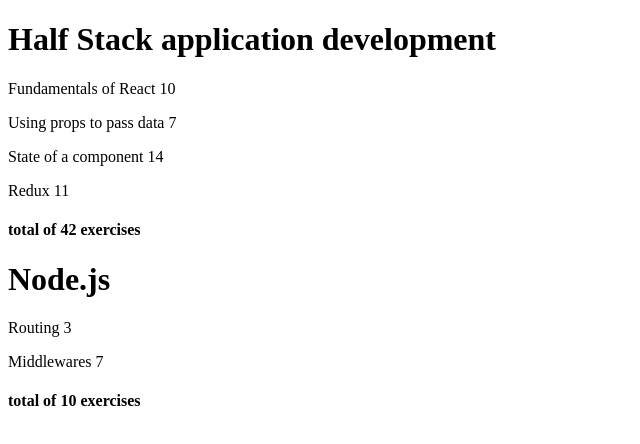
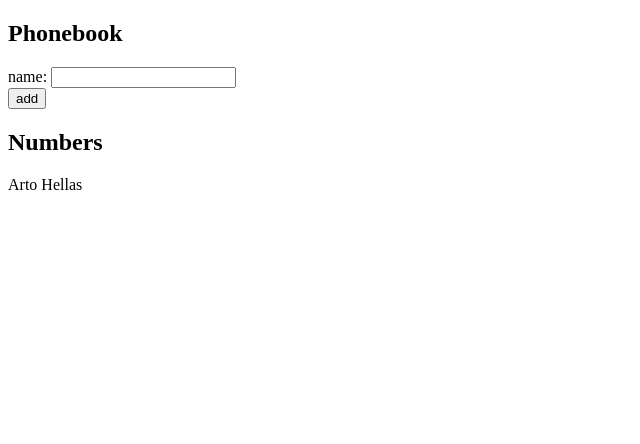
Before and after one commit to mosh-pirk/tamk-fullstack, a React (Create React App) app in the folder osa1/tehtavat/: page / in a window 1280 px wide. Shown: the top 444 px of the page, without its empty margins (0-640 px from the left). Built offline with nearby package versions, Linux system fonts and the light colour scheme.

Commit message:
tehtävä 2.6

```diff
--- a/osa1/tehtavat/src/App.js
+++ b/osa1/tehtavat/src/App.js
@@ -1,89 +1,42 @@
+import {useState} from "react";
+
 const App = () => {
-    const courses = [
-        {
-            name: 'Half Stack application development',
-            id: 1,
-            parts: [
-                {
-                    name: 'Fundamentals of React',
-                    exercises: 10,
-                    id: 1
-                },
-                {
-                    name: 'Using props to pass data',
-                    exercises: 7,
-                    id: 2
-                },
-                {
-                    name: 'State of a component',
-                    exercises: 14,
-                    id: 3
-                },
-                {
-                    name: 'Redux',
-                    exercises: 11,
-                    id: 4
-                }
-            ]
-        },
-        {
-            name: 'Node.js',
-            id: 2,
-            parts: [
-                {
-                    name: 'Routing',
-                    exercises: 3,
-                    id: 1
-                },
-                {
-                    name: 'Middlewares',
-                    exercises: 7,
-                    id: 2
-                }
-            ]
+    const [persons, setPersons] = useState([
+        {name: 'Arto Hellas'}
+    ])
+    const [newName, setNewName] = useState('')
+
+    const handleAddPerson = (event) => {
+        event.preventDefault()
+        const person = {
+            name: newName
         }
-    ]
+        if (newName.length > 1) setPersons(persons.concat(person))
+        setNewName('')
+    }
 
-    return courses.map(course => <Course key={course.id} course={course}/>)
+    const handlePerson = (e) => {
+        setNewName(e.target.value)
+    }
+
+    return (
+        <div>
+            <h2>Phonebook</h2>
+            <form>
+                <div>
+                    name: <input value={newName} onChange={handlePerson}/>
+                </div>
+                <div>
+                    <button type="submit" onClick={handleAddPerson}>add</button>
+                </div>
+            </form>
+            <h2>Numbers</h2>
+            <div>
+                {persons.map((person, i) => <p key={i}>{person.name}</p>)}
+            </div>
+        </div>
+    )
+
 }
 
 export default App;
-
-const Course = ({course}) => {
-    return <div>
-        <Header course={course.name}/>
-        <Content parts={course.parts}/>
-        <Total parts={course.parts}/>
-    </div>
-}
-
-const Header = (props) => {
-    return (
-        <h1>{props.course}</h1>
-    )
-}
-
-const Content = (props) => {
-    return (
-        <div>
-            {
-                props.parts.map((part, i) => <Part key={i} part={part}/>)
-            }
-        </div>
-
-    )
-}
-
-const Part = (props) => {
-    return (
-        <p>{props.part.name} {props.part.exercises}</p>
-    )
-}
-
-const Total = (props) => {
-    return (
-        <div>
-            <h4>total of {props.parts.reduce((x, y) => x + y.exercises, 0)} exercises</h4>
-        </div>
-    )
-}
```
